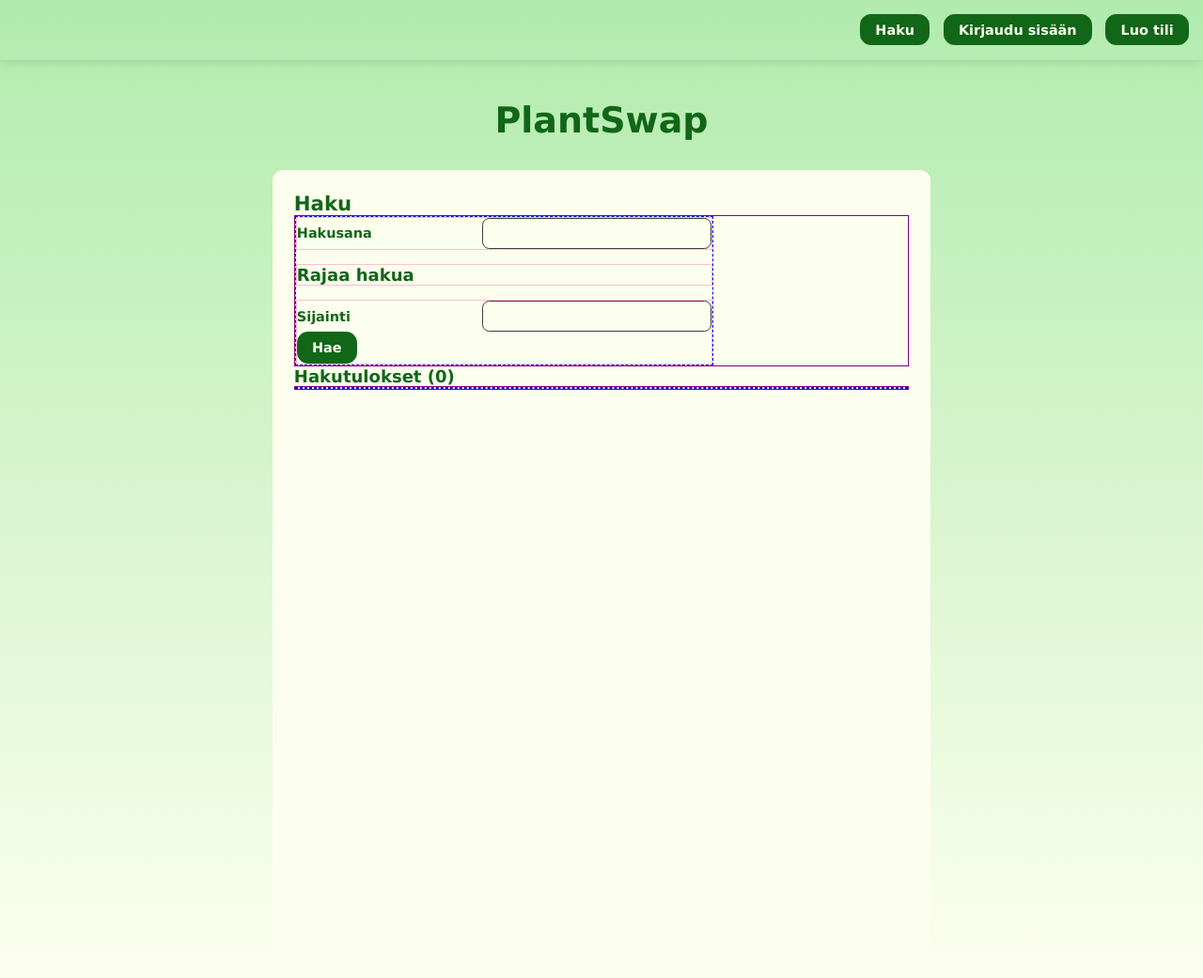
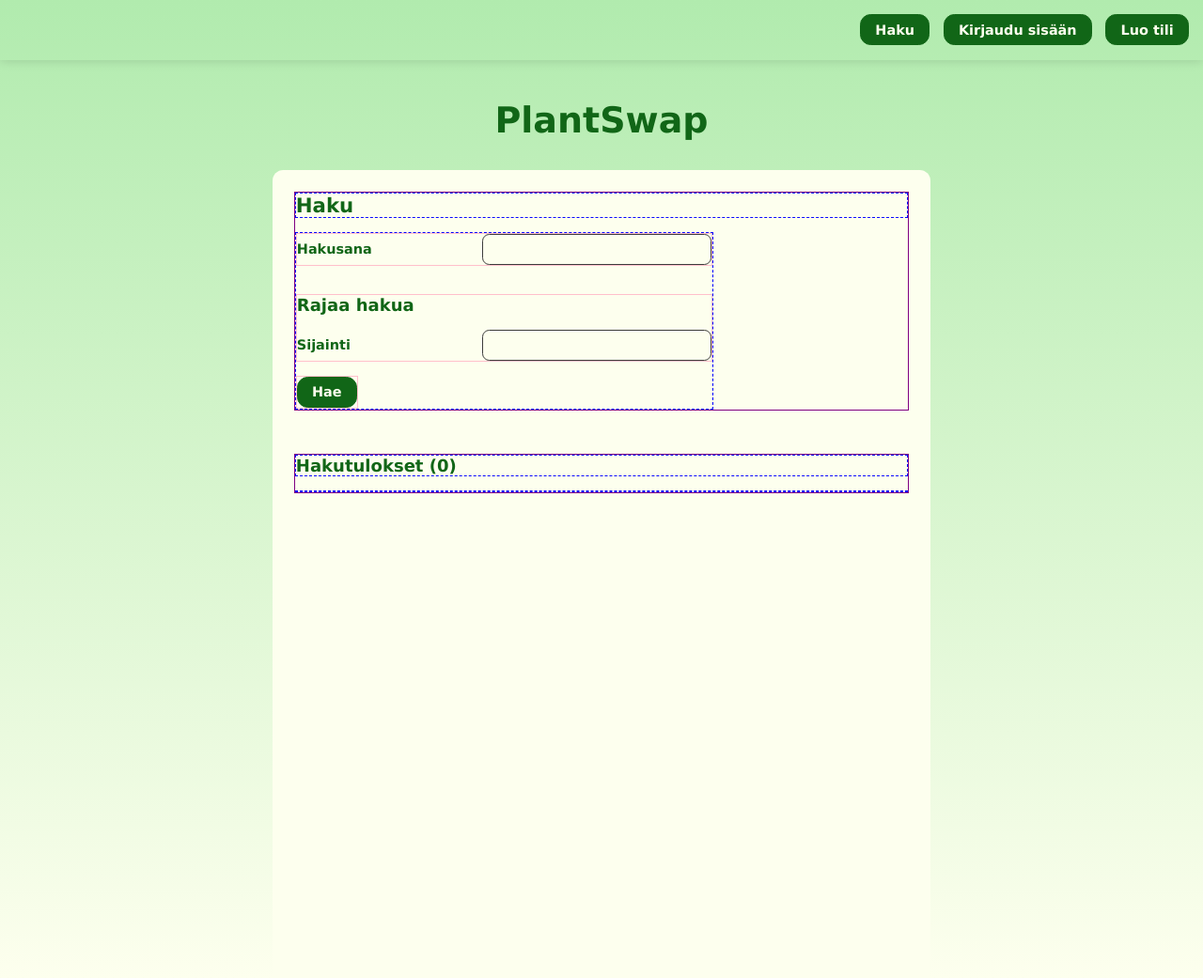
Before and after one commit to mkankaan/plantswap, a Flask app: page /search in a window 1280 px wide. Shown: the whole page at 94% size. Run offline with Flask 3, Linux system fonts and the light colour scheme; data that the repository does not hold is empty.

Commit message:
Clean up HTML

```diff
--- a/static/main.css
+++ b/static/main.css
@@ -91,6 +91,14 @@ form {
   display: grid;
   gap: 1rem;
   max-width: fit-content;
+}
+
+fieldset + fieldset {
+  margin-top: 1rem;
+}
+
+fieldset h3 {
+  margin-bottom: 1rem;
 }
 
 .image-form {
@@ -384,10 +392,6 @@ form:has(.comment) {
   gap: 1rem;
 }
 
-li:has(.comment) + li:has(.comment) {
-  /* border-top: 1px solid var(--clr-neutral-light); */
-}
-
 .username-image-box {
   display: flex;
   gap: 0.5rem;
--- a/templates/search.html
+++ b/templates/search.html
@@ -1,11 +1,10 @@
 {% extends "layout.html" %} {% block title %}Haku{% endblock%} {%
 block content %}
-<header>
+<section>
   <h2>Haku</h2>
-</header>
-<section>
+
   <form action="/search" method="get">
-    <section class="subsection">
+    <fieldset>
       <div class="form-grid">
         <label for="query">Hakusana</label> {% if query %}
         <input
@@ -18,12 +17,10 @@ block content %}
         <input type="text" id="query" name="query" />
         {% endif %}
       </div>
-    </section>
-    <header>
+    </fieldset>
+
+    <fieldset>
       <h3>Rajaa hakua</h3>
-    </header>
-
-    <section class="subsection">
       <div class="form-grid">
         <label for="city">Sijainti</label> {% if city %}
         <input type="text" id="city" name="city" value="{{ city }}" />
@@ -31,16 +28,15 @@ block content %}
         <input type="text" id="city" name="city" />
         {% endif %}
       </div>
-      <div>
-        <input type="submit" class="button" value="Hae" />
-      </div>
-    </section>
+    </fieldset>
+    <div class="button-bar">
+      <input type="submit" class="button" value="Hae" />
+    </div>
   </form>
 </section>
-<header>
+<section>
   <h3>Hakutulokset ({{ results | count }})</h3>
-</header>
-<section>
+
   <ul>
     {% for result in results %}
     <li class="list-item">
```
